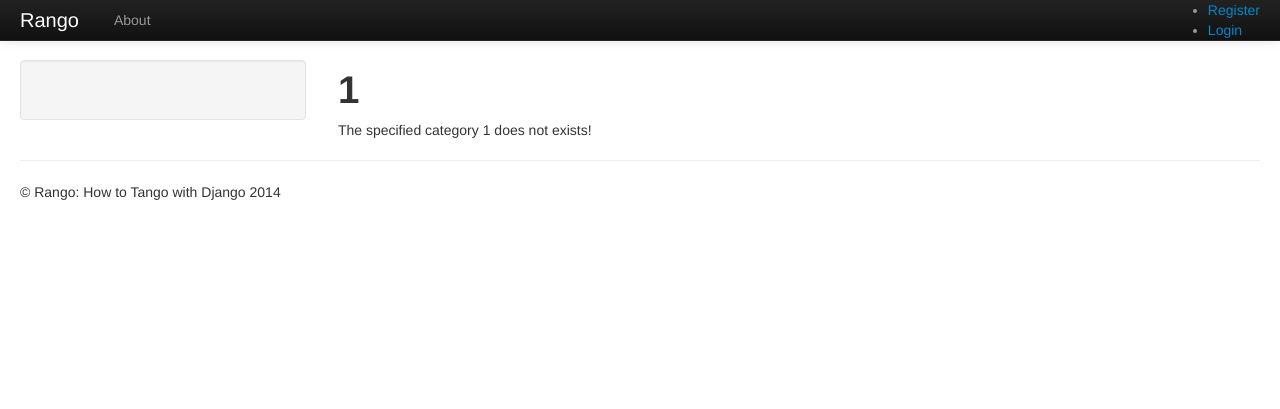
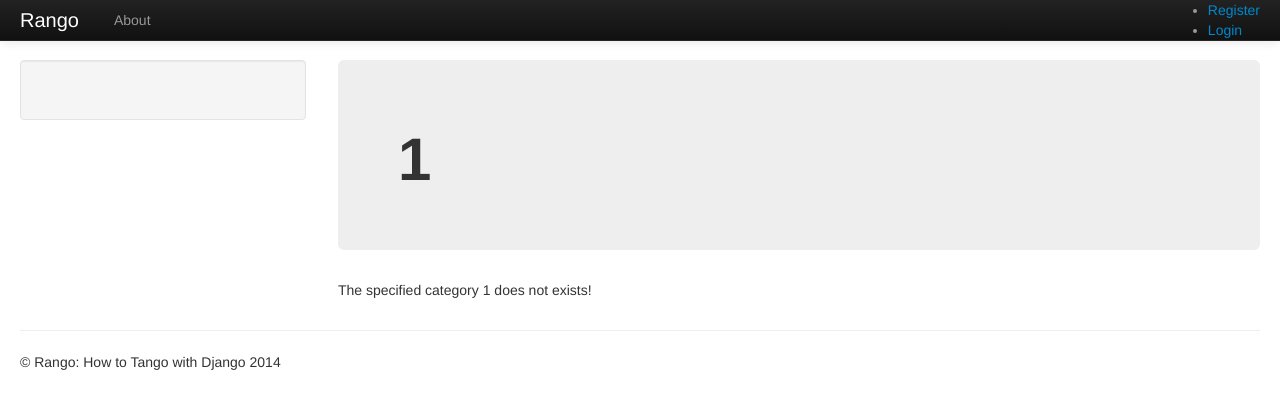
Before and after one commit to borqosky/tango_with_django_project, a Django app: page /rango/category/1/ in a window 1280 px wide. Shown: the top 409 px of the page. Run offline with Django 3.2, Linux system fonts and the light colour scheme; data that the repository does not hold is empty; some libraries are stand-ins or nearby versions.

Commit message:
bootstraping category  and restricted

```diff
--- a/templates/rango/category.html
+++ b/templates/rango/category.html
@@ -3,7 +3,11 @@
 {% block title %}{{ category_name }}{% endblock %}
 
 {% block body_block %}
+    <div class="hero-unit">
         <h1>{{ category_name }}</h1>
+    </div>
+    <div class="row-fluid">
+        <div class="span12">
             {% if category %}
                 {% if pages %}
                     <ul>
@@ -16,9 +20,12 @@
                 {% endif %}
                 <br/>
                 {% if user.is_authenticated %}
+                    <br/>
                     <a href="/rango/category/{{ category_name_url }}/add_page">Add a New Page</a>
         {% endif %}
     {% else %}
         The specified category {{ category_name }} does not exists!
     {% endif %}
+        </div>
+    </div>
 {% endblock %}
--- a/templates/rango/restricted.html
+++ b/templates/rango/restricted.html
@@ -1,5 +1,9 @@
 {% extends "rango/base.html" %}
 
+{% block title %}Restricted{% endblock %}
+
 {% block body_block %}
-    {{ login_message }}
+    <div class="hero-unit">
+        {{ login_message }}
+    </div>
 {% endblock %}
```
Lines whose indentation alone changed are shown as unchanged.
